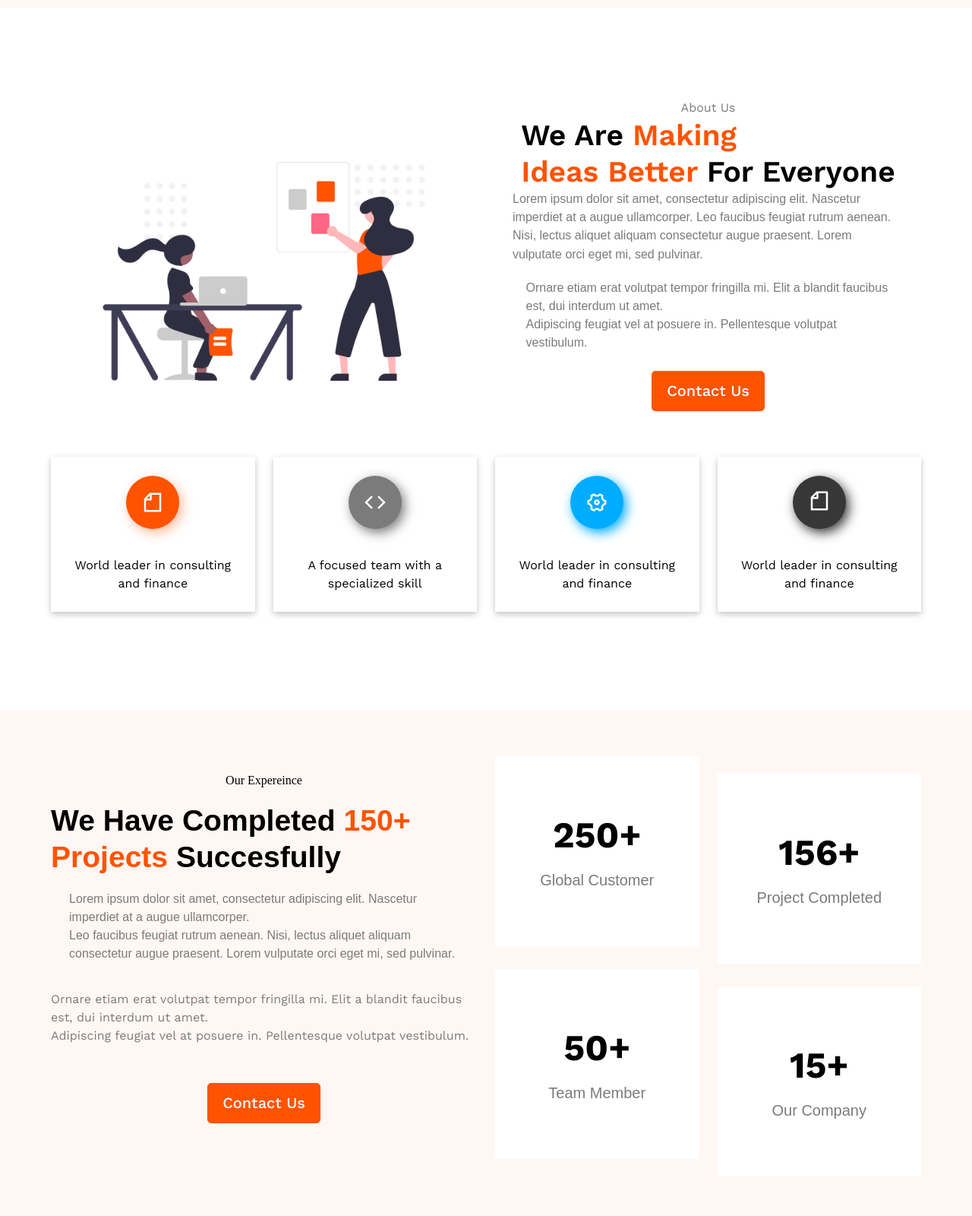
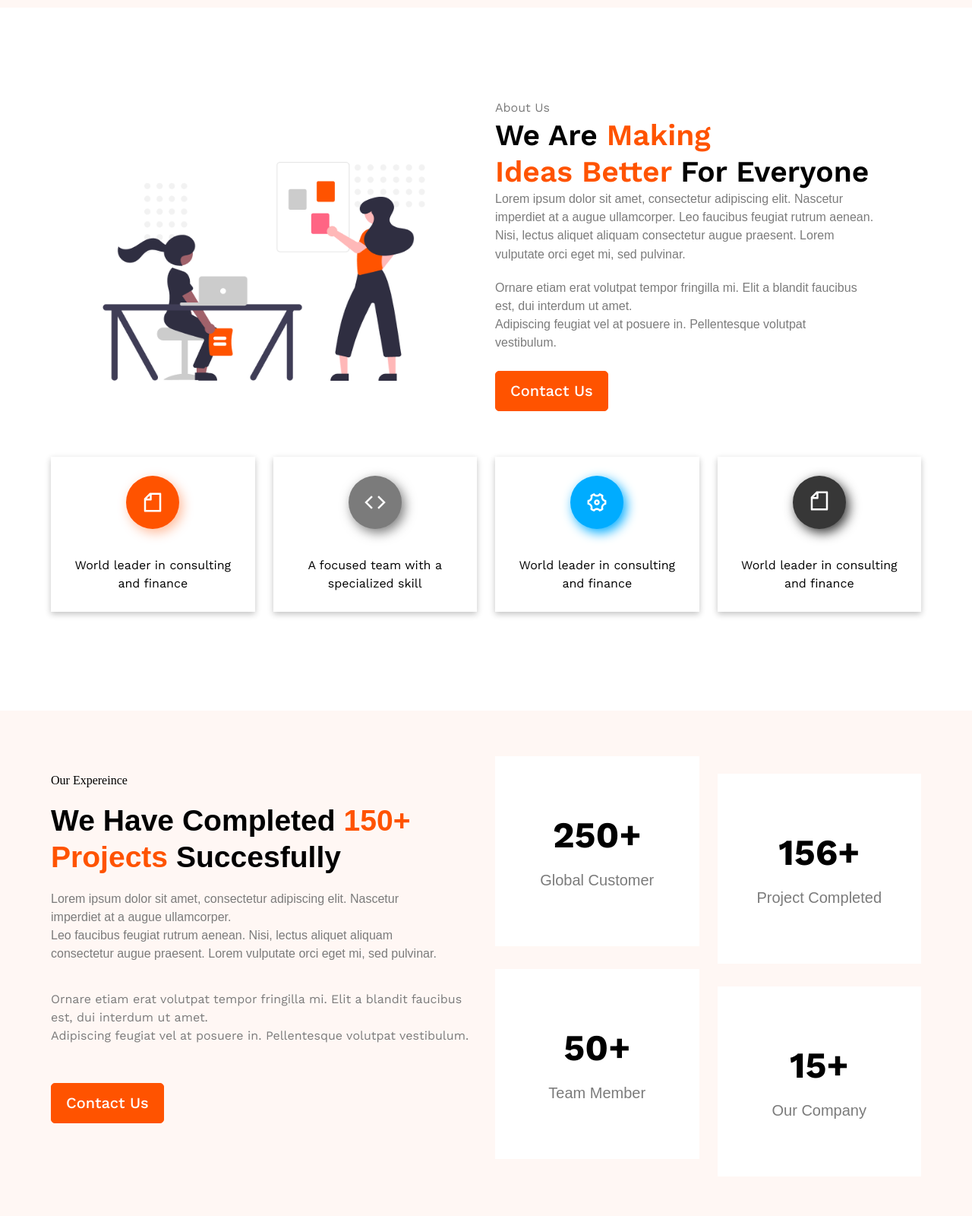
Before and after one commit to anuragbishnoi512/Digiency-2, a plain HTML site: page index.html in a window 1280 px wide. Shown: the part 700-2300 px from the top of the page at 76% size. Drawn offline with nearby package versions, Linux system fonts and the light colour scheme.

Commit message:
text align problem solved

```diff
--- a/assets/css/style.css
+++ b/assets/css/style.css
@@ -1278,6 +1278,10 @@ slick-dots li button {
     display: none;
 }
 
+.align-items-start {
+    align-items: start;
+}
+
 @media (max-width:1200px) {
     .nav-menu {
         width: 40px;
@@ -1646,7 +1650,9 @@ slick-dots li button {
     .sm-w-100 {
         width: 100%;
     }
-
+.sm-align-items-center{
+    align-items: center;
+}
     .stellar-txt {
         font-family: "Work Sans", sans-serif;
         font-size: var(--font-size-16);
--- a/index.html
+++ b/index.html
@@ -137,7 +137,7 @@
                     </div>
                 </div>
                 <div class="col-6 sm-col-12 sm-mt-50">
-                    <div class="d-flex justify-content-center flex-direction-column align-items-center ">
+                    <div class="d-flex justify-content-center align-items-start sm-align-items-center flex-direction-column">
                         <p class="sec-2-para-1">About Us</p>
                         <h2 class="sec-2-head-1"><span class="d-block sec-2-head-1">We Are <span
                                     class="sec-2-head-span">Making</span></span>
@@ -246,7 +246,7 @@
     <section class="section-3 bg-color-1">
         <div class="container">
             <div class="row">
-                <div class="col-6 pt-83 pb-130 sm-pb-0 sm-col-12 d-flex align-items-center flex-direction-column">
+                <div class="col-6 pt-83 pb-130 sm-pb-0 sm-col-12 d-flex align-items-start sm-align-items-center flex-direction-column">
                     <p class="sec-3-para-txt">Our Expereince</p>
                     <h2 class="sec-3-heading mt-20">We Have Completed <span class="sec-3-span-txt">150+
                             Projects</span> Succesfully</h2>
```
